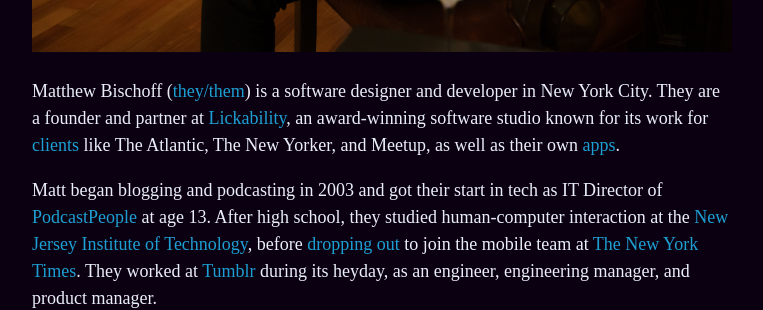
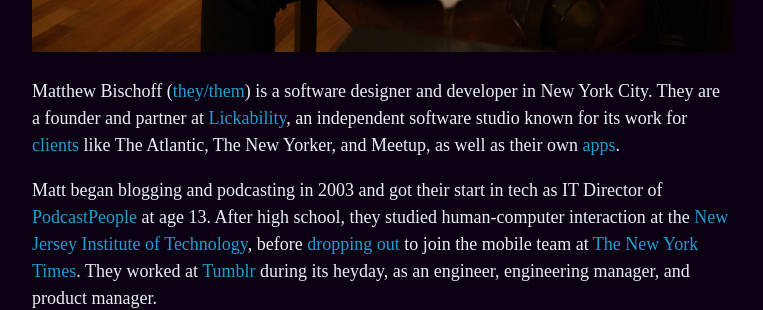
Before and after one commit to mbbischoff/website, a Jekyll site: the page built from about.md, in a window 1280 px wide and 900 px high, scrolled down 950 px. Shown: the part 152-462 px from the top of the window, without its empty margins (258-1021 px from the left). Built offline with Jekyll 4.4.1, drawn with Linux system fonts in a browser that asks for light colours; some web fonts are replaced.

Commit message:
Updated About

```diff
--- a/about.md
+++ b/about.md
@@ -8,7 +8,7 @@
 
 ![Photo of Matthew Bischoff](https://matthewbischoff.com/uploads/matt-in-the-nomad-smiling.jpg)
 
-Matthew Bischoff ([they/them](https://pronoun.is/they)) is a software designer and developer in New York City. They are a founder and partner at [Lickability](https://lickability.com), an award-winning software studio known for its work for [clients](https://lickability.com/clients) like The Atlantic, The New Yorker, and Meetup, as well as their own [apps](https://lickability.com/products).
+Matthew Bischoff ([they/them](https://pronoun.is/they)) is a software designer and developer in New York City. They are a founder and partner at [Lickability](https://lickability.com), an independent software studio known for its work for [clients](https://lickability.com/clients) like The Atlantic, The New Yorker, and Meetup, as well as their own [apps](https://lickability.com/products).
 
 Matt began blogging and podcasting in 2003 and got their start in tech as IT Director of [PodcastPeople](https://www.podcastpeople.com/) at age 13. After high school, they studied human-computer interaction at the [New Jersey Institute of Technology](https://www.njit.edu/), before [dropping out](https://matthewbischoff.com/don-t-go-to-college/) to join the mobile team at [The New York Times](https://www.nytimes.com/). They worked at [Tumblr](https://www.tumblr.com/) during its heyday, as an engineer, engineering manager, and product manager.
 
```
